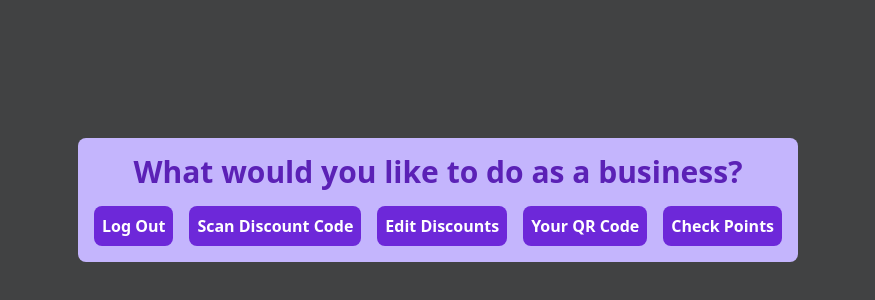
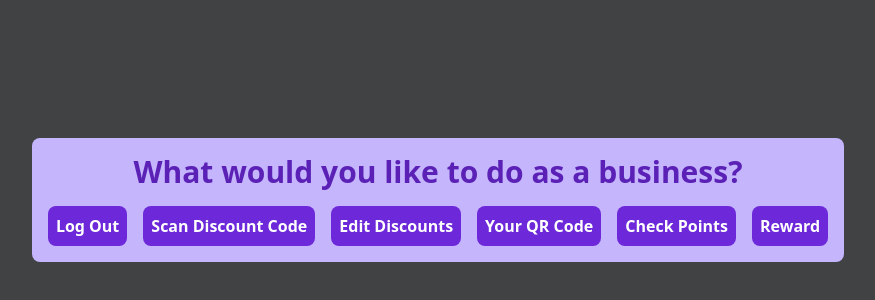
Before and after one commit to 0tt0I/DRP, a Next.js app in the folder app/: page /business-home in a window 1280 px wide. Shown: the part 200-500 px from the top of the page, without its empty margins (202-1077 px from the left). Built offline with nearby package versions, Linux system fonts and the light colour scheme; no server answers; sample sign-in values are in the browser's storage.

Commit message:
feat: added button to scanner

```diff
--- a/app/pages/business-home.tsx
+++ b/app/pages/business-home.tsx
@@ -39,6 +39,10 @@ export default function BusinessHome () {
           <button onClick={() => router.push('/business-point-checker')} className="general-button">
             Check Points
           </button>
+
+          <button onClick={() => router.push('/business-reward-claim')} className="general-button">
+            Reward
+          </button>
         </div>
       </div>
     </div>
```
